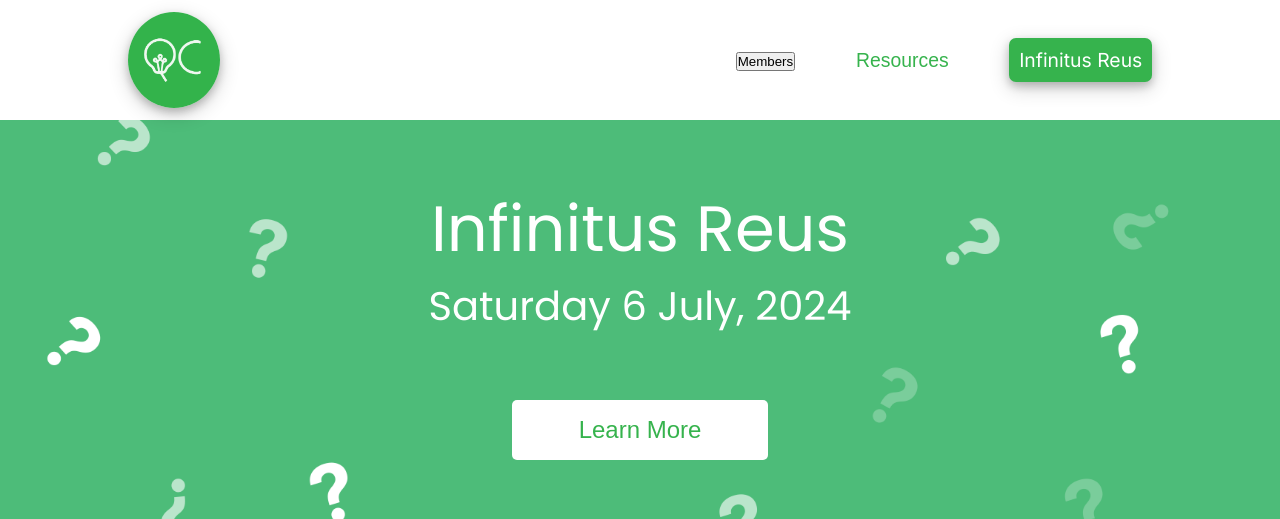
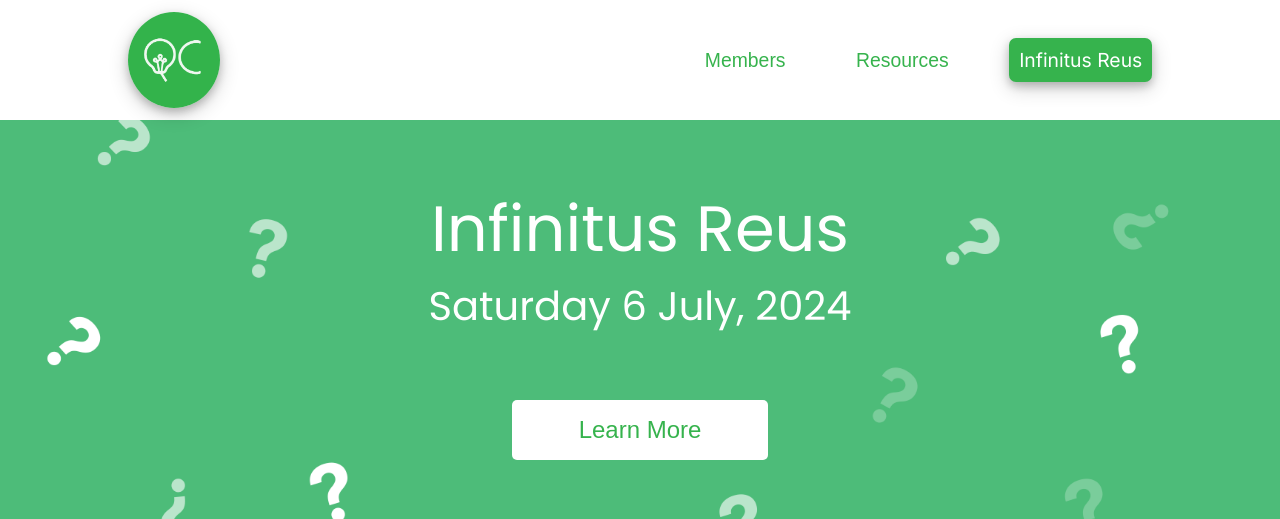
Before and after one commit to atharvajeetsingh/QuizClub, a Flask app: page / in a window 1280 px wide. Shown: the top 519 px of the page. Run offline with Flask 3, Linux system fonts and the light colour scheme.

Commit message:
Update nav.html

```diff
--- a/templates/nav.html
+++ b/templates/nav.html
@@ -17,7 +17,7 @@
       <div class="flexbox">
         <img src="/static/images/qc-logo-n.png" alt="" class="" />
         <ul class="Links">
-          <li><button class="/members">Members</button></li>
+          <li><button class="Link1" onclick="window.location.href=windows.location.origin+'/members'">Members</button></li>
           <li><button class="Link1">Resources</button></li>
           <li><button class="Link2">Infinitus Reus</button></li>
         </ul>
```
